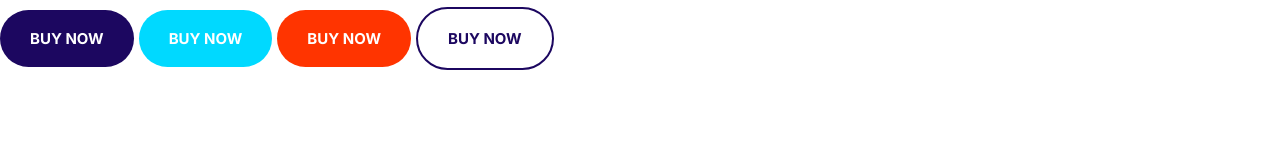
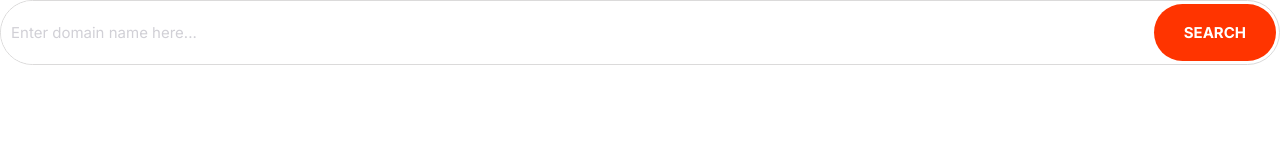
Before and after one commit to Nimabht/My-First-experience-in-web-development, a plain HTML site: page index.html in a window 1280 px wide. Drawn offline with Linux system fonts and the light colour scheme.

Commit message:
Build Input.

```diff
--- a/CSS/Style.css
+++ b/CSS/Style.css
@@ -210,3 +210,36 @@ a {
     font-size: 1.5rem;
   }
 }
+/*Input*/
+.input {
+  border-radius: 9999px;
+  border: none;
+  color: var(--color-headings);
+  font-size: 2rem;
+  outline: none;
+  padding: 1.5rem 3.5rem;
+  border: 1px solid rgb(219, 218, 218);
+}
+::placeholder {
+  color: #d1d0d6;
+}
+.input-group {
+  border-radius: 999px;
+  border: 1px solid rgb(219, 218, 218);
+  display: flex;
+}
+.input-group .input {
+  border: none;
+  /*TODO:
+  Beas mishe ke sokme search bere tahe block div;*/
+  flex-grow: 1;
+  padding: 1.5rem 1rem;
+}
+.input-group .button {
+  margin: 3px 3px 3px 0;
+}
+@media screen and (min-width: 1024px) {
+  .input {
+    font-size: 1.5rem;
+  }
+}
--- a/index.html
+++ b/index.html
@@ -15,9 +15,14 @@
     <link rel="stylesheet" href="CSS/Style.css" />
   </head>
   <body>
-    <button class="button button--primary">BUY NOW</button>
-    <button class="button button--secondary">BUY NOW</button>
-    <button class="button button--accent">BUY NOW</button>
-    <a href="#" class="button button--outline">BUY NOW</a>
+    <div class="input-group">
+      <input
+        type="text"
+        name=""
+        class="input input--primary"
+        placeholder="Enter domain name here..."
+      />
+      <button class="button button--accent">Search</button>
+    </div>
   </body>
 </html>
```
Also changed, not shown: components/Inputs.html (added, +9 -0 lines).
